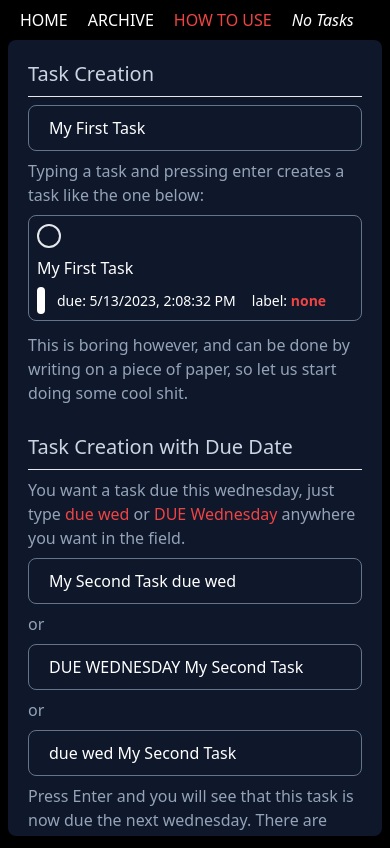
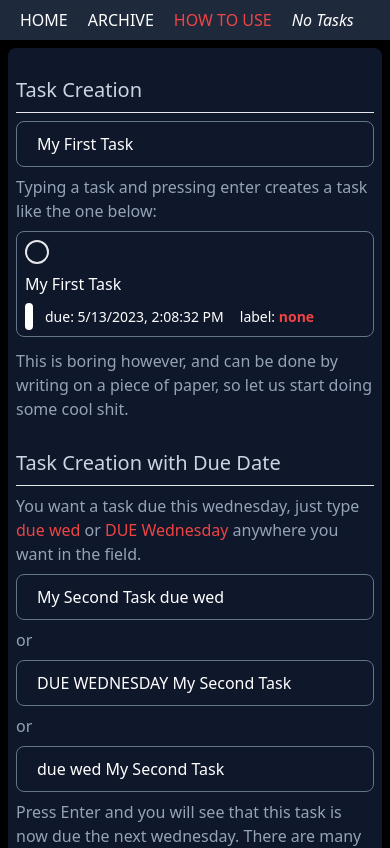
Before and after one commit to serge133/todo-app-simple, a Next.js app: page /how-to-use in a window 390 px wide. Shown: the top 848 px of the page. Built offline with nearby package versions, Linux system fonts and the light colour scheme.

Commit message:
iPhone friendly scrolling

```diff
--- a/components/navbar.tsx
+++ b/components/navbar.tsx
@@ -12,7 +12,7 @@ export default function Navbar(props: Props) {
   ];
 
   return (
-    <div className="absolute top-0 left-0 w-full py-2">
+    <div className="fixed bg-slate-800 z-50 top-0 left-0 w-full py-2">
       {items.map((l) => (
         <div key={l.name} className="ml-5 inline">
           <Link
@@ -28,7 +28,7 @@ export default function Navbar(props: Props) {
       ))}
       {props.numTasks ? (
         <h3 className="italic inline ml-5">
-          <span className="text-red-500">{props.numTasks}</span> task(s) due
+          <span className="text-red-500">{props.numTasks}</span> task(s)
         </h3>
       ) : (
         <h3 className="italic inline ml-5">No Tasks</h3>
--- a/pages/archive.tsx
+++ b/pages/archive.tsx
@@ -17,10 +17,9 @@ export default function ArchivePage() {
   }, []);
 
   return (
-    <main className="flex h-screen w-screen flex-col items-center justify-between px-2 pd-2 pt-10">
+    <main className="flex h-screen w-screen flex-col items-center justify-between px-2 pd-2 pt-12">
       <Navbar currPage="ARCHIVE" />
-      <div className="flex flex-col p-2 w-full h-full border-slate-500 bg-black rounded-lg border overflow-hidden">
-        <section className="grow overflow-y-auto">
+      <div className="flex flex-col px-2 pt-2 w-full border-slate-500 bg-black rounded-lg border">
         {archivedTasks.map((t) => (
           <TaskComponent
             key={t.id}
@@ -35,7 +34,6 @@ export default function ArchivePage() {
           />
         ))}
         {archivedTasks.length === 0 && <p className="italic">Nothing here</p>}
-        </section>
       </div>
     </main>
   );
--- a/pages/how-to-use.tsx
+++ b/pages/how-to-use.tsx
@@ -14,8 +14,8 @@ export default function HowToUsePage() {
   return (
     <main className="h-screen w-screen">
       <Navbar currPage="HOW TO USE" />
-      <div className="w-full h-full pt-10 p-2">
-        <div className="shaded bg-slate-900 grow w-full h-full rounded-lg px-5 overflow-y-auto">
+      <div className="w-full pt-12 p-2">
+        <div className="bg-slate-900 grow w-full rounded-lg p-2">
           <Seperator>Task Creation</Seperator>
           <TaskField
             className="w-full"
@@ -232,7 +232,7 @@ export default function HowToUsePage() {
           <p className="text-slate-400 my-2">
             Overdue tasks that are not completed will have an{" "}
             <span className="text-red-500">(Overdue)</span> badge next to the
-            due date to remind you that it is past its due date
+            due date to remind you that it is past its due date.
           </p>
         </div>
       </div>
--- a/pages/index.tsx
+++ b/pages/index.tsx
@@ -255,12 +255,12 @@ export default function Home() {
     </div>
   );
   return (
-    <main className="flex h-screen w-screen flex-col items-center justify-between px-2 pd-2 pt-10">
+    <main className="flex h-screen w-screen flex-col items-center justify-between px-2 pd-2 pt-12">
       <Navbar
         currPage="HOME"
         numTasks={tasks.filter((x) => !x.complete).length}
       />
-      <div className="flex flex-col p-2 w-full h-full border-slate-500 bg-black rounded-lg border overflow-hidden">
+      <div className="flex flex-col px-2 pt-2 w-full border-slate-500 bg-black rounded-lg border">
         <TaskField
           setValue={setTaskField}
           value={taskField}
@@ -275,7 +275,7 @@ export default function Home() {
           sortBy={sortByFilter}
           reorder={reorderTasks}
         />
-        <section className="grow overflow-y-auto pt-2">
+        <section className="grow pt-2">
           {tasks.filter(taskFilterPredicate).map((t) => {
             const disableUpDownControl = sortByFilter !== "custom";
             const handleEdit = () => editTask(t.id, t.originalText);
--- a/styles/globals.css
+++ b/styles/globals.css
@@ -35,6 +35,7 @@ body {
 
 /* custom scrollbar */
 ::-webkit-scrollbar {
+  display: none;
   width: 20px;
 }
 
```
Lines whose indentation alone changed are shown as unchanged.
